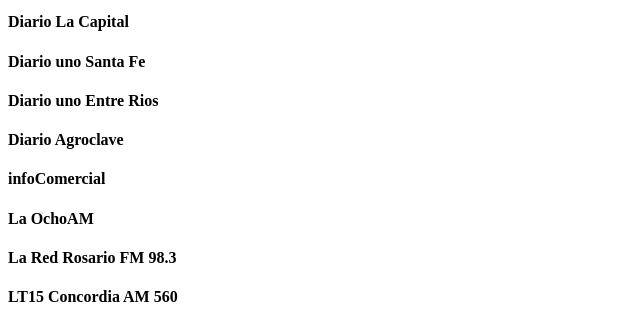
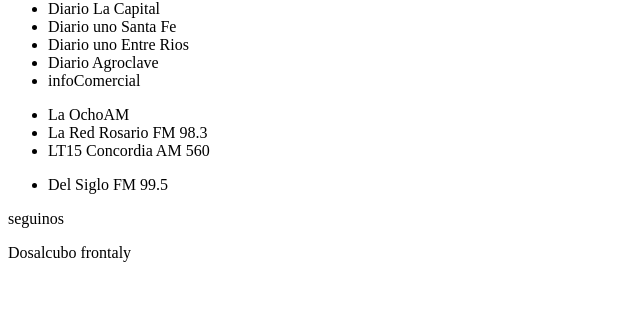
Before and after one commit to Xx-Juan-x/Articulo_LA_CAPITAL_Whatsapp, a plain HTML site: page index.html in a window 1280 px wide. Shown: the part 2766-3093 px from the top of the page, without its empty margins (0-640 px from the left). After the commit the page ends 3036 px from the top, so only its background shows below. Drawn offline with Linux system fonts and the light colour scheme.

Commit message:
Cuarta-modificacion

```diff
--- a/index.html
+++ b/index.html
@@ -1,4 +1,4 @@
-<!--Articulo seleccionado: https://www.lacapital.com.ar/policiales/abogados-alvarado-probaremos-que-la-teoria-la-fiscalia-no-cierra-n10013437.html-->
+<!--Articulo seleccionado: https://www.lacapital.com.ar/informacion-general/se-podran-hacer-llamadas-y-videollamadas-whatsapp-la-computadora-n2637444.html-->
 <!DOCTYPE html>
 <html lang="es">
 
@@ -100,17 +100,35 @@
         </aside>
 
         <footer>
-            <h1>La Capital</h1>
-            <h4>Diario La Capital</h4>
-            <h4>Diario uno Santa Fe</h4>
-            <h4>Diario uno Entre Rios</h4>
-            <h4>Diario Agroclave</h4>
-            <h4>infoComercial</h4>
-            <h4>La OchoAM</h4>
-            <h4>La Red Rosario FM 98.3</h4>
-            <h4>LT15 Concordia AM 560</h4>
+            <div class="Footer-1">
+                <h2>LA CAPITAL</h2>
 
+                <ul>
+                    <li>Diario La Capital</li>
+                    <li>Diario uno Santa Fe</li>
+                    <li>Diario uno Entre Rios</li>
+                    <li>Diario Agroclave</li>
+                    <li>infoComercial</li>
+                </ul>
+                <ul>
+                    <li>La OchoAM</li>
+                    <li>La Red Rosario FM 98.3</li>
+                    <li>LT15 Concordia AM 560</li>
+                </ul>
+                <ul>
+                    <li>Del Siglo FM 99.5</li>
+                </ul>
+            </div>
 
+            <div class="Footer-2">
+                <p>seguinos</p>
+
+            </div>
+
+            <div class="Footer-3">
+                <span>Dosalcubo</span>
+                <span>frontaly</span>
+            </div>
         </footer>
     </body>
 </html>
```
Also changed, not shown: Registrarse.html (added, +60 -0 lines).
